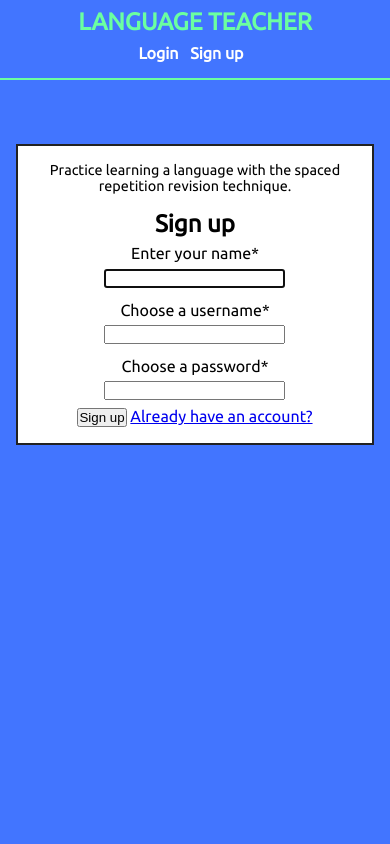
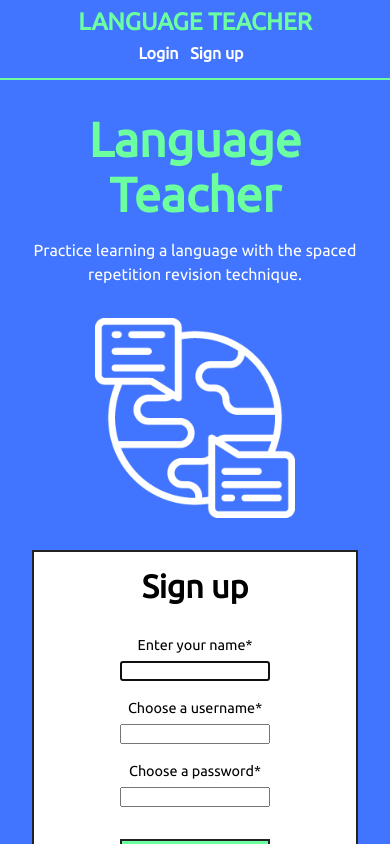
Before and after one commit to thinkful-ei-leopard/spaced-repetition-paul-matthew, a React (Create React App) app: page /register in a window 390 px wide. Shown: the top 844 px of the page. Built offline with nearby package versions, Linux system fonts and the light colour scheme.

Commit message:
done styling registration mobile

```diff
--- a/public/index.html
+++ b/public/index.html
@@ -22,7 +22,7 @@
       work correctly both with client-side routing and a non-root public URL.
       Learn how to configure a non-root public URL by running `npm run build`.
     -->
-    <title>React App</title>
+    <title>Language Teacher</title>
   </head>
   <body>
     <noscript>You need to enable JavaScript to run this app.</noscript>
--- a/src/components/App/App.scss
+++ b/src/components/App/App.scss
@@ -12,13 +12,7 @@
   align-items: center;
   border: 2px solid var(--black);
   background-color: #fff;
-  margin: 4rem 1rem 0;
-}
-
-.intro-text-paragraph {
-  font-size: 0.9rem;
-  padding-bottom: 1rem;
-  text-align: center;
+  margin: 2rem 1rem 0;
 }
 
 body {
--- a/src/components/Form/Form.js
+++ b/src/components/Form/Form.js
@@ -10,7 +10,7 @@ export function Label({ className, ...props }) {
 
 export const Input =  React.forwardRef(({ className, ...props }, ref) => {
   return (
-    <input className={cx('Input', className)} type='text' ref={ref} {...props} />
+    <input className={cx('Input', className)} autoComplete="off" type='text' ref={ref} {...props} />
   )
 })
 
--- a/src/components/Header/Header.scss
+++ b/src/components/Header/Header.scss
@@ -7,6 +7,7 @@ header {
   padding: 0.5rem;
   width: 100%;
   border-bottom: 2px solid var(--green);
+  margin-bottom: 1rem;
 }
 
 .spaced-repetition-header {
--- a/src/components/RegistrationForm/RegistrationForm.js
+++ b/src/components/RegistrationForm/RegistrationForm.js
@@ -81,8 +81,9 @@ class RegistrationForm extends Component {
           />
         </div>
         <footer>
-          <Button type="submit">Sign up</Button>{' '}
-          <Link to="/login">Already have an account?</Link>
+          <Button className="sign-up-button" type="submit">
+            Start learning!
+          </Button>{' '}
         </footer>
       </form>
     );
--- a/src/components/RegistrationForm/RegistrationForm.scss
+++ b/src/components/RegistrationForm/RegistrationForm.scss
@@ -3,14 +3,42 @@
   justify-content: center;
   flex-direction: column;
   align-items: center;
+  margin: 1rem auto;
 }
 
-.label, .input {
+.label,
+.input {
   display: block;
-  margin: .4rem auto;
+  margin: 0.5rem auto;
   text-align: center;
 }
 
+.input {
+  width: 150px;
+  height: 20px;
+}
+
+.label {
+  font-size: 0.9rem;
+}
+
 .input-group {
+  margin-bottom: .2rem;
+}
 
+.input-group:last-of-type {
+  margin-bottom: 1.5rem;
 }
+
+.sign-up-button {
+  width: 150px;
+  height: 50px;
+  outline: none;
+  border: 2px solid var(--black);
+  background-color: var(--green);
+}
+
+.sign-up-button:hover {
+  cursor: pointer;
+  background-color: var(--yellow);
+}
--- a/src/routes/RegistrationRoute/RegistrationRoute.js
+++ b/src/routes/RegistrationRoute/RegistrationRoute.js
@@ -1,5 +1,7 @@
 import React, { Component } from 'react';
+import { Link } from 'react-router-dom';
 import RegistrationForm from '../../components/RegistrationForm/RegistrationForm';
+import './RegistrationRoute.scss';
 
 class RegistrationRoute extends Component {
   static defaultProps = {
@@ -15,15 +17,26 @@ class RegistrationRoute extends Component {
 
   render() {
     return (
-      <section className="intro-text">
+      <section className="intro-section">
+        <h2 className="language-teacher">Language Teacher</h2>
+
         <p className="intro-text-paragraph">
           Practice learning a language with the spaced repetition revision
           technique.
         </p>
-        <h2>Sign up</h2>
-        <RegistrationForm
-          onRegistrationSuccess={this.handleRegistrationSuccess}
+        <img
+          className="language-icon"
+          src={require('../../images/language-icon.png')}
+          alt="language icon"
         />
+        <div className="intro-text">
+          <h2 className="sign-up-header">Sign up</h2>
+          <RegistrationForm
+            onRegistrationSuccess={this.handleRegistrationSuccess}
+          />
+        </div>
+        <Link className="ask-account" to="/login">Already have an account?</Link>
+
       </section>
     );
   }
--- /dev/null
+++ b/src/routes/RegistrationRoute/RegistrationRoute.scss
@@ -0,0 +1,45 @@
+.intro-text-paragraph {
+  color: white;
+  margin-bottom: 1rem;
+  font-size: 1rem;
+  padding-bottom: 1rem;
+  text-align: center;
+  line-height: 1.5rem;
+}
+
+.intro-section {
+  display: flex;
+  flex-direction: column;
+  padding: 1rem;
+}
+
+.language-teacher {
+  font-size: 3rem;
+  text-align: center;
+  color: var(--green);
+  margin-bottom: 1rem;
+}
+
+.language-icon {
+  width: 200px;
+  margin: 0 auto;
+}
+
+.sign-up-header {
+  font-size: 2rem;
+  margin-bottom: .5rem;
+}
+
+.sign-up-button {
+  font-size: 1rem;
+  font-weight: bold;
+  margin-bottom: .5rem;
+}
+
+.ask-account {
+  text-decoration: none;
+  font-size: .9rem;
+  text-align: center;
+  margin: 1rem auto 2rem;
+  color: var(--white);
+}
```
Also changed, not shown: src/images/language-icon.png (added), src/images/language-icon.svg (added).
